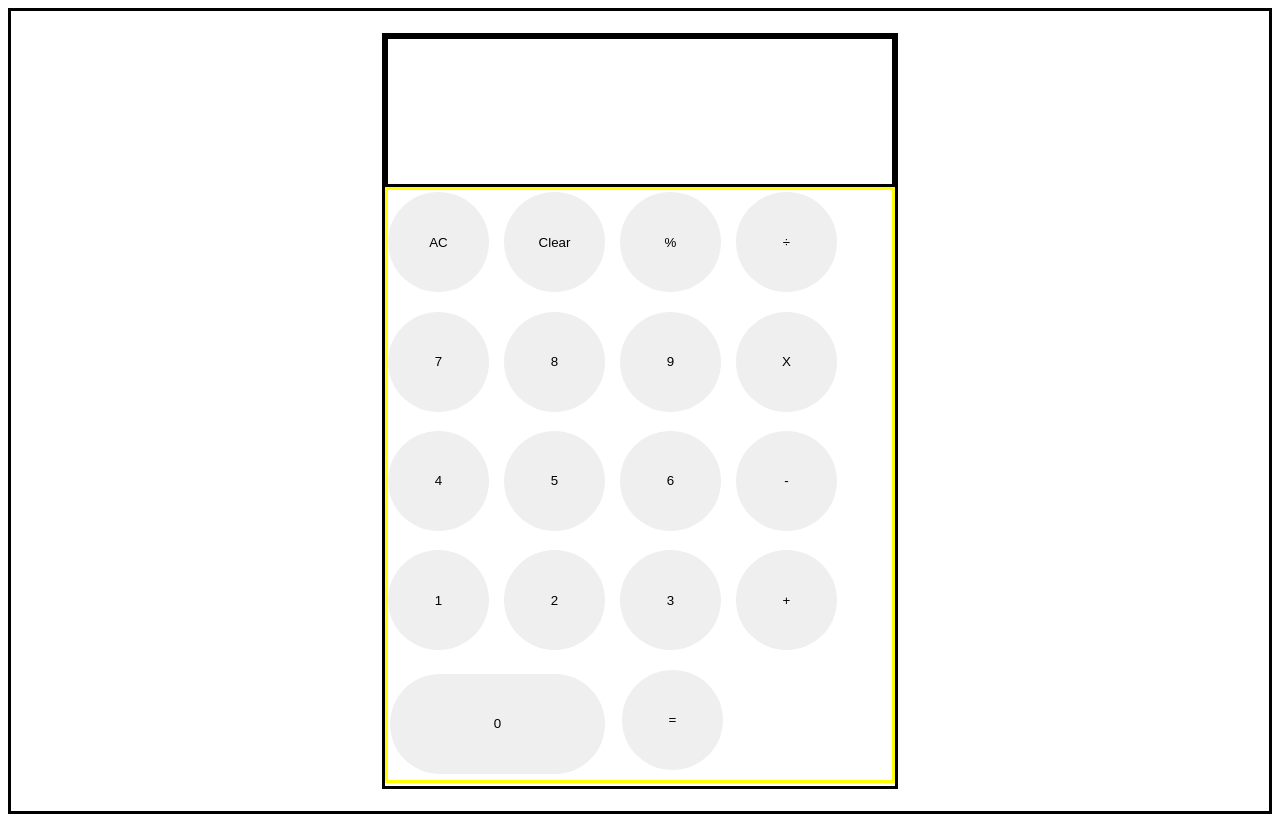
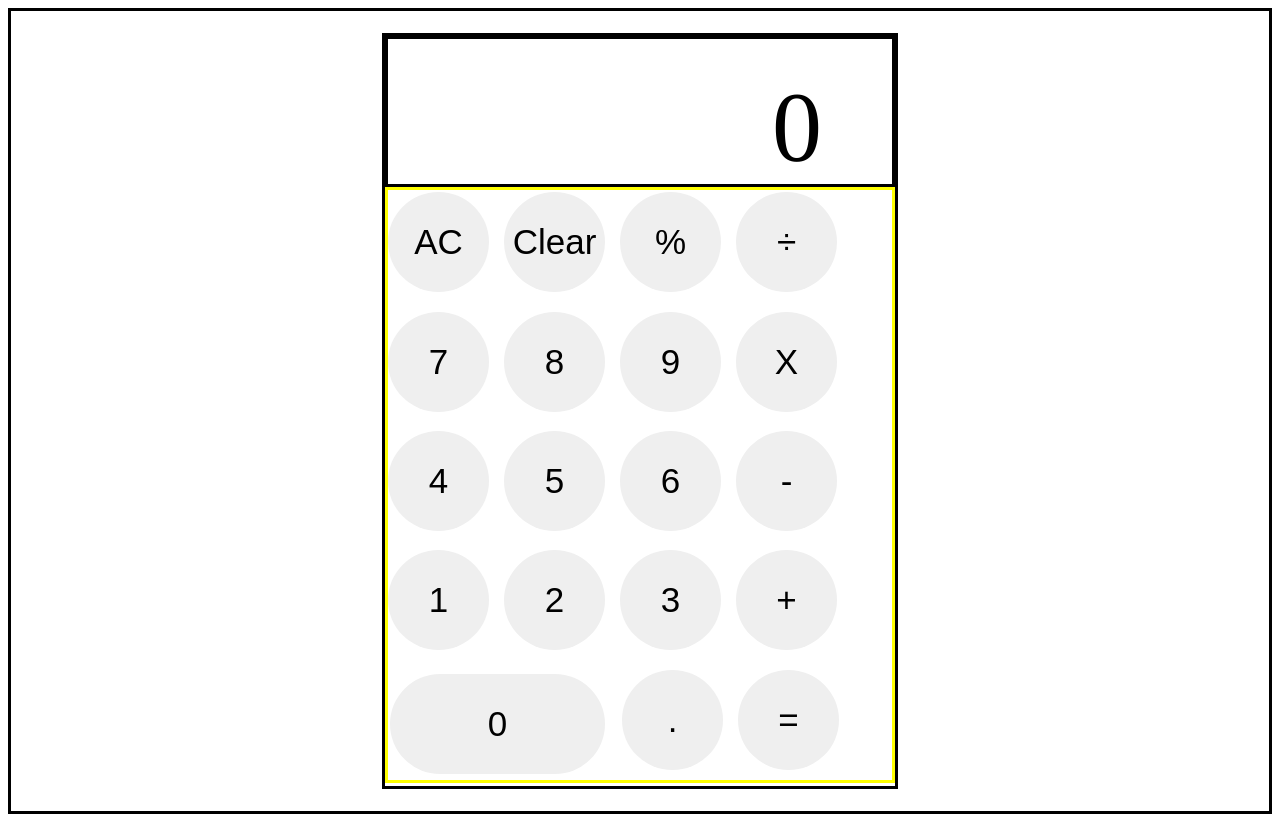
Before and after one commit to kevinnguyen2321/calculator, a plain HTML site: page index.html in a window 1280 px wide. Both pictures are taken after a click on the button "AC". Drawn offline with Linux system fonts and the light colour scheme.

Commit message:
Add DOM events to cal buttons and added display

```diff
--- a/index.html
+++ b/index.html
@@ -8,27 +8,29 @@
 </head>
 <body>
     <div class="calc-container">
-        <div class="display"></div>
+        <div class="display"><div class="text">0</div>
+        </div>
 
             <div class="btn-container">
-                <button>AC</button>
-                <button>Clear</button>
-                <button>%</button>
-                <button>÷</button>
-                <button>7</button>
-                <button>8</button>
-                <button>9</button>
-                <button>X</button>
-                <button>4</button>
-                <button>5</button>
-                <button>6</button>
-                <button>-</button>
-                <button>1</button>
-                <button>2</button>
-                <button>3</button>
-                <button>+</button>
-                <button class="zero">0</button>
-                <button>=</button>
+                <button class="calc-btns">AC</button>
+                <button class="calc-btns">Clear</button>
+                <button class="calc-btns">%</button>
+                <button class="calc-btns">÷</button>
+                <button class="calc-btns">7</button>
+                <button class="calc-btns">8</button>
+                <button class="calc-btns">9</button>
+                <button class="calc-btns">X</button>
+                <button class="calc-btns">4</button>
+                <button class="calc-btns">5</button>
+                <button class="calc-btns">6</button>
+                <button class="calc-btns">-</button>
+                <button class="calc-btns">1</button>
+                <button class="calc-btns">2</button>
+                <button class="calc-btns">3</button>
+                <button class="calc-btns">+</button>
+                <button id="zero" class="calc-btns">0</button>
+                <button class="calc-btns">.</button>
+                <button class="calc-btns">=</button>
             </div>
 
 
--- a/script.js
+++ b/script.js
@@ -0,0 +1,60 @@
+let firstNum;
+let secondNum;
+let operator;
+
+
+const display = document.querySelector('.text');
+const buttons = document.querySelectorAll('.calc-btns')
+
+buttons.forEach(button => {
+    button.addEventListener('click', (e) => {
+        let buttonText = button.textContent;
+        if (buttonText === 'AC') {
+            display.textContent = 0;
+
+        } else if (buttonText === 'Clear') {
+            display.textContent = "";
+
+
+        } else  {
+            firstNum += display.textContent = buttonText;
+
+        }
+
+    });
+});
+
+
+
+
+
+
+
+
+function add (a,b) {
+    return a + b;
+}
+
+function subtract(a,b) {
+    return a - b;
+}
+
+function multiply (a,b) {
+    return a * b;
+}
+
+function divide(a,b) {
+    return a / b;
+}
+
+function operate(operator,numOne,numTwo) {
+    switch (operator) {
+        case "+" :
+            add(numOne,numOne);
+            break;
+
+        case "-":
+            subtract(numOne,numTwo)
+            break;
+    }
+}
--- a/style.css
+++ b/style.css
@@ -4,6 +4,7 @@ body {
     display: flex;
     justify-content: center;
     align-items: center;
+
 }
 
 
@@ -17,7 +18,17 @@ body {
 .display {
     border: solid black;
     height: 145px;
+    display: flex;
+    justify-content: flex-end;
+    align-items: flex-end;
+    font-size:100px
 }
+
+.text {
+    margin-right: 70px;
+}
+
+
 
 .btn-container {
     border:  solid yellow;
@@ -29,7 +40,7 @@ body {
 }
 
 
-.zero {
+#zero {
    padding: 10px 20px;
     margin:  4px 2px;
     border-radius: 76px;
@@ -45,5 +56,6 @@ button {
     width: 101px;
     border-radius: 50%;
     border: none;
+    font-size: 35px;
 
 }
```
